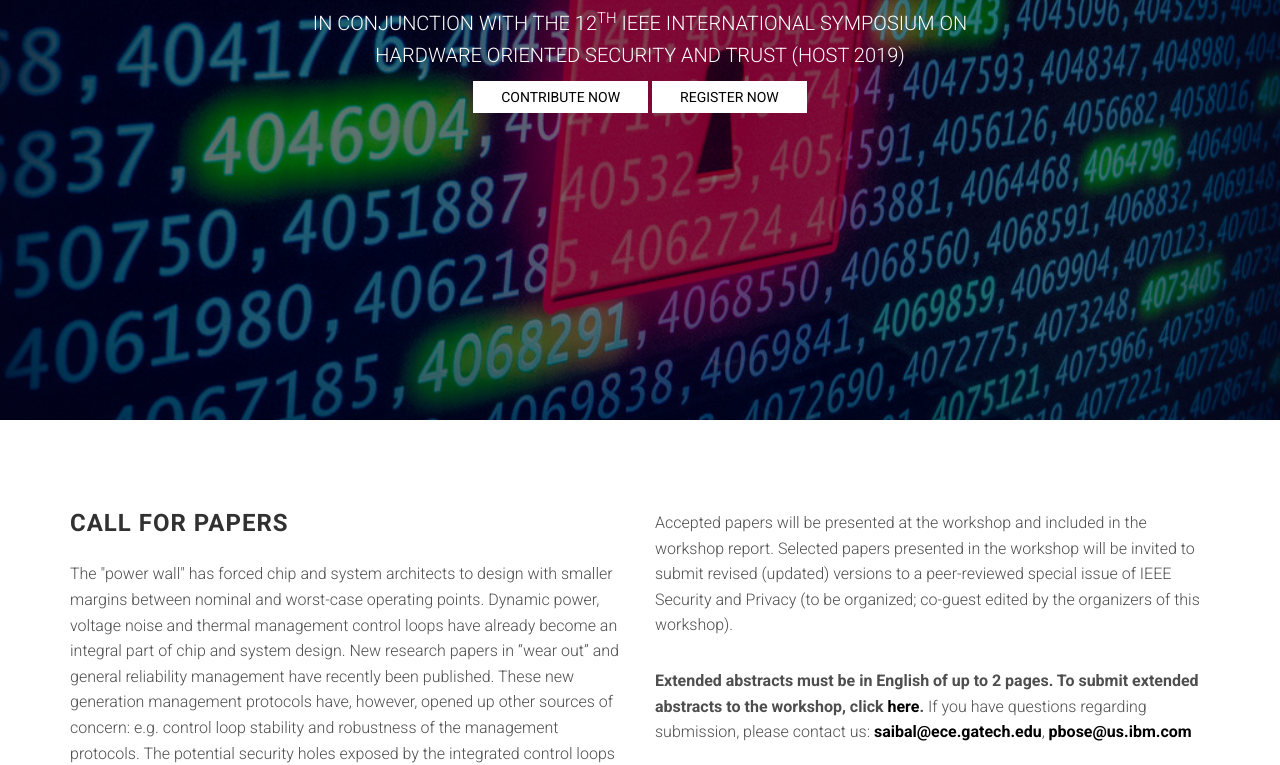
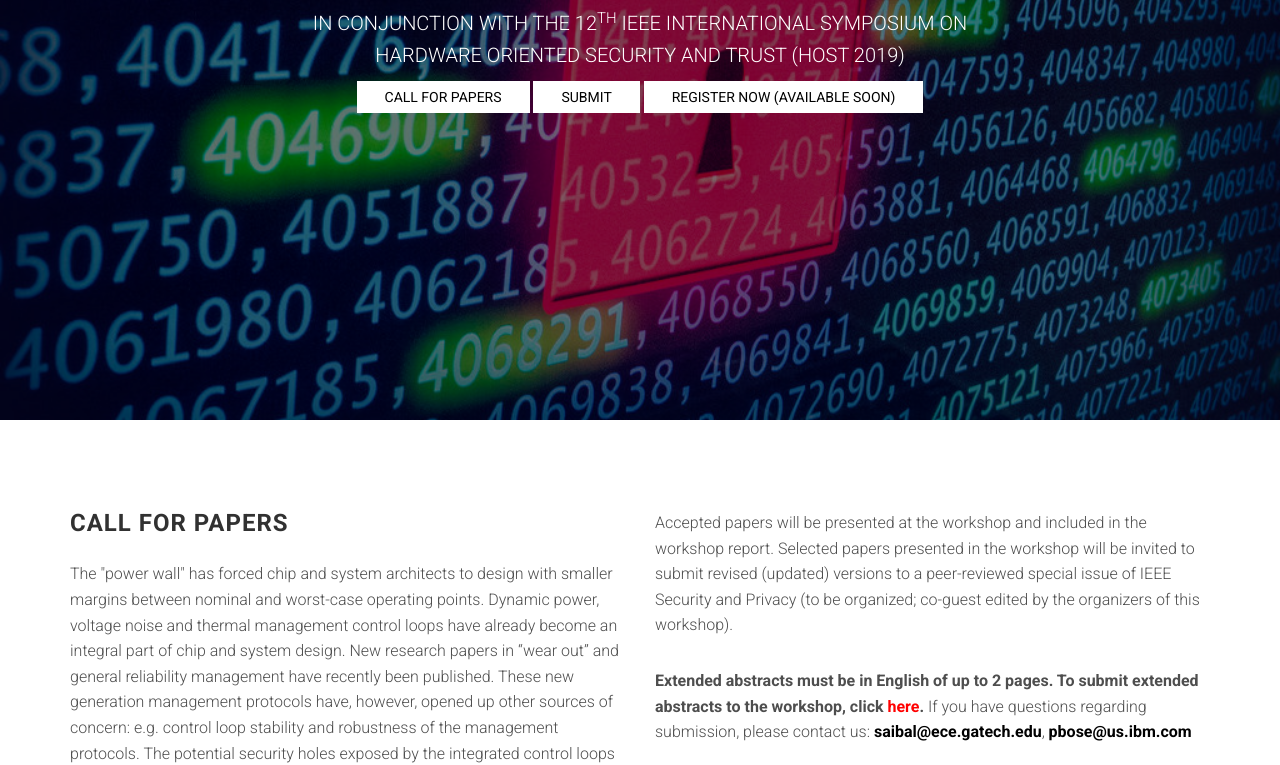
Before and after one commit to augustojv/essa-workshop, a website: page index.html in a window 1280 px wide. Shown: the part 380-1145 px from the top of the page. Drawn offline with Linux system fonts and the light colour scheme; files whose address does not match are found by name.

Commit message:
fixed button names and added red color to linkw

```diff
--- a/index.html
+++ b/index.html
@@ -62,9 +62,9 @@
             <p>In conjunction with the 12<sup>th</sup> IEEE International Symposium on<br>
                 Hardware Oriented Security and Trust (HOST 2019)</p>
 
-            <a class="btn btn-white" data-scroll href="#about">Contribute Now</a>
-
-	    <a class="btn btn-white" href="https://easychair.org/conferences/?conf=essa19">Register Now</a>
+            <a class="btn btn-white" data-scroll href="#about">Call for Papers</a>
+	    <a class="btn btn-white" href="https://easychair.org/conferences/?conf=essa19">Submit</a>
+            <a class="btn btn-white" data-scroll href="#">Register Now (Available Soon)</a>
 
         </div>
     </header>
@@ -148,7 +148,7 @@
                     <p>
                     <b>
                     Extended abstracts must be in English of up to 2 pages.
-               	    To submit extended abstracts to the workshop, click <a href="https://easychair.org/conferences/?conf=essa19" target="_blank">here</a>.
+		    To submit extended abstracts to the workshop, click <a color="red" href="https://easychair.org/conferences/?conf=essa19" target="_blank"><font color="red">here</font></a>.
                     </b>
                     If you have questions regarding submission, please contact us:
 		    <b><a href="mailto:saibal@ece.gatech.edu">saibal@ece.gatech.edu</a></b>,
```
